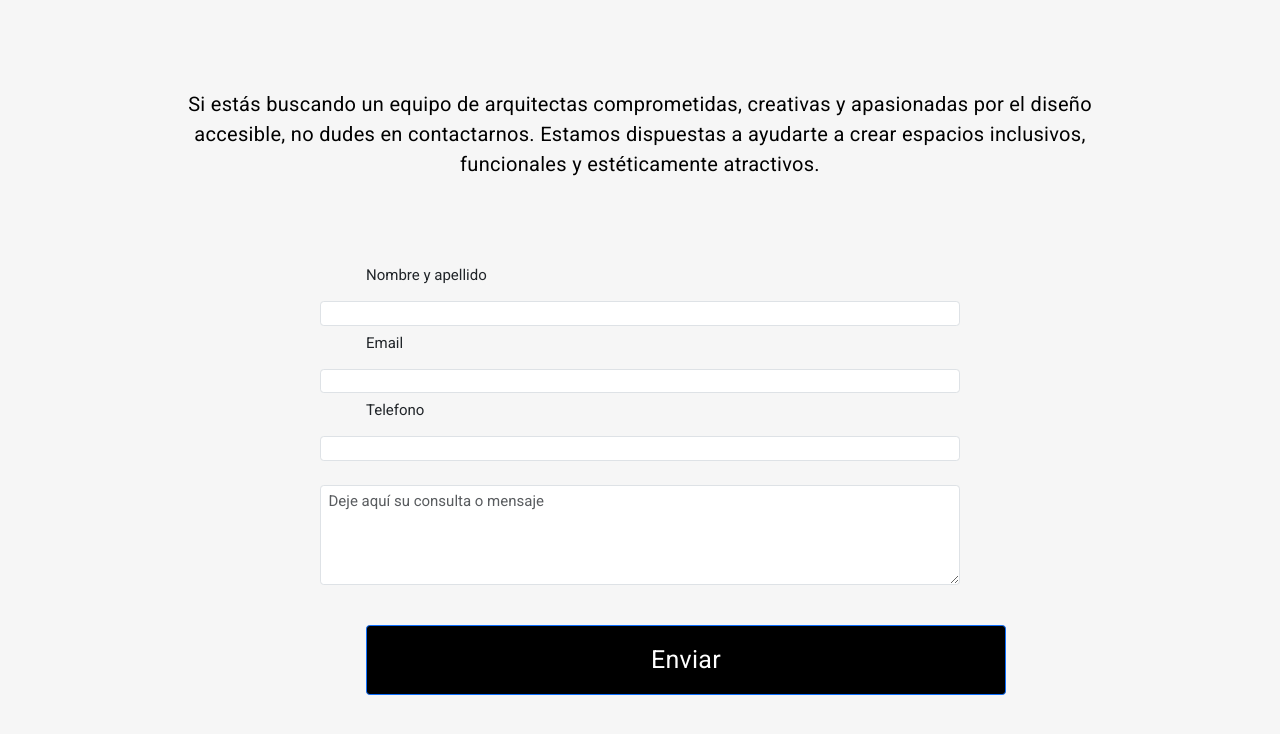
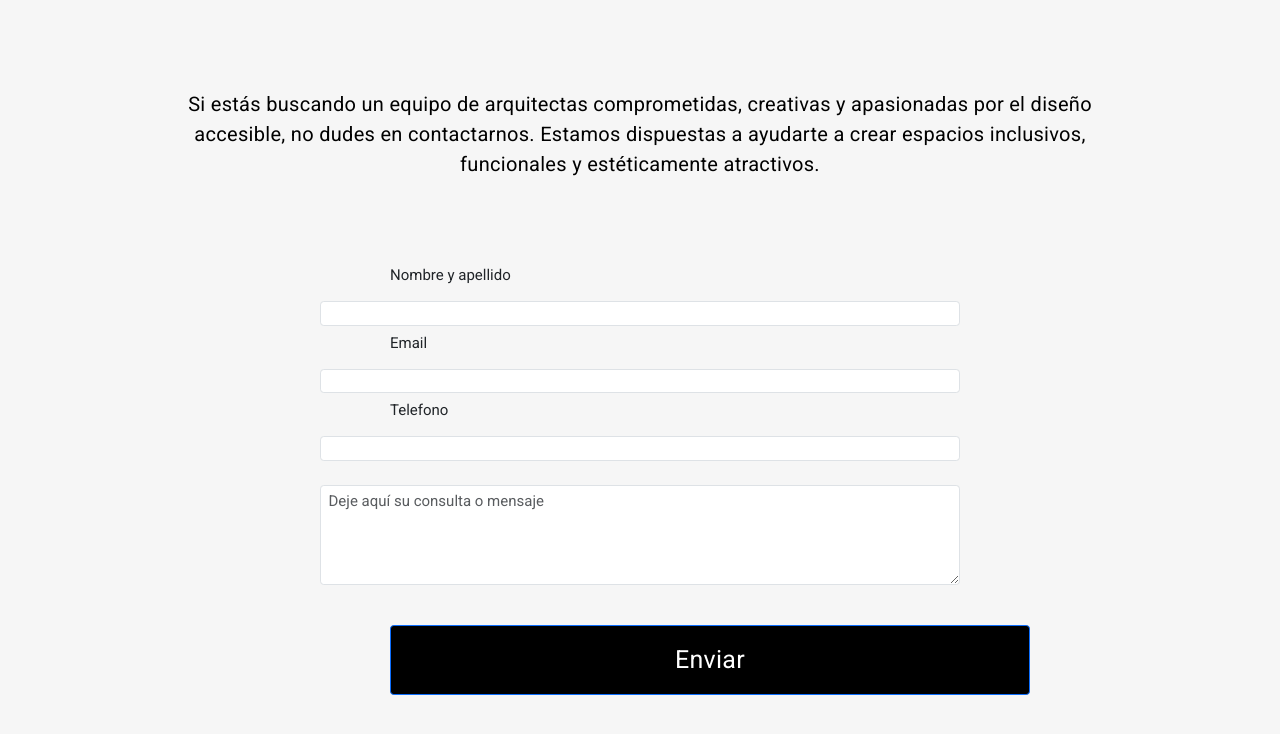
Before and after one commit to sofiaweigandt/habitable, a website: page pages/contacto.html in a window 1280 px wide. Shown: the part 302-1036 px from the top of the page. Drawn offline with nearby package versions, Linux system fonts and the light colour scheme.

Commit message:
form contact

```diff
--- a/scss/_commons.scss
+++ b/scss/_commons.scss
@@ -328,7 +328,7 @@ body{
   .my-form {
     label {
 
-      margin-left: 366px;
+      margin-left: 390px;
       margin-bottom: 0.3em;
       font-family: $mainFont;
       font-size: 1.5em;
@@ -357,7 +357,7 @@ body{
   .btn-primary {
     background-color: $mainColor;
     width: 50%;
-    margin-left: 366px;
+    margin-left: 390px;
     margin-bottom: 18em;
     margin-top: 1.2em;
 
```
Also changed, not shown: css/main.css.
